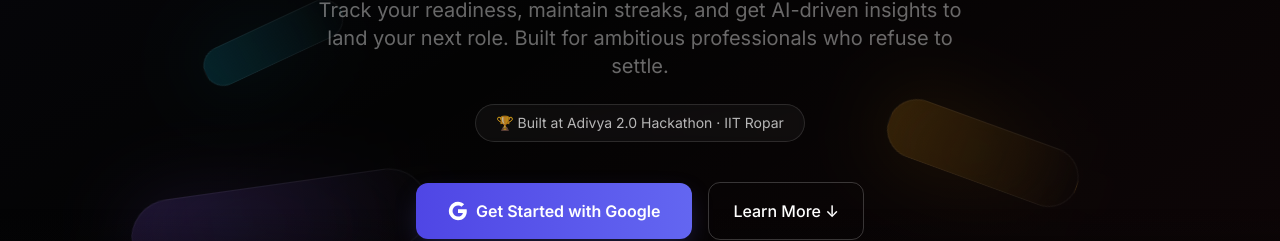
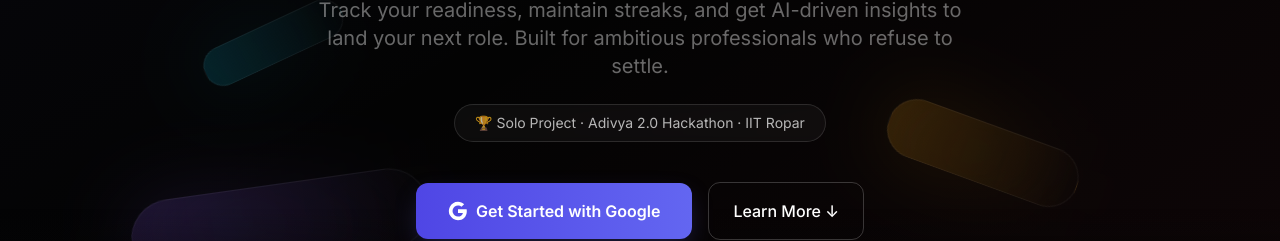
Before and after one commit to indoreshivam2006/CareerLaunch-AI-Placement-Platform, a Next.js app in the folder frontend/: page / in a window 1280 px wide. Shown: the part 431-672 px from the top of the page. Built offline with nearby package versions, Linux system fonts and the light colour scheme; no server answers.

Commit message:
fix: update landing page, remove fake metrics, fix README, solo credit

```diff
--- a/frontend/app/page.tsx
+++ b/frontend/app/page.tsx
@@ -122,5 +122,5 @@ const features = [
   { icon: "🧠", title: "Aptitude Module", desc: "Practice quantitative, logical, and verbal reasoning questions" },
   { icon: "🏢", title: "Company Tracker", desc: "Track upcoming campus companies, deadlines, and eligibility criteria" },
   { icon: "⚖️", title: "Offer Comparison", desc: "Compare job offers side-by-side based on CTC, location, and growth" },
-  { icon: "💳", title: "Pricing Tiers", desc: "Subscription tiers to unlock advanced AI-powered premium features" },
+  { icon: "💳", title: "Pricing Tiers", desc: "Subscription model for advanced AI-powered premium features" },
 ];
--- a/frontend/components/ui/shape-landing-hero.tsx
+++ b/frontend/components/ui/shape-landing-hero.tsx
@@ -132,7 +132,7 @@ function HeroContent({
         className="mt-6 flex justify-center"
       >
         <span className="inline-flex items-center gap-2 rounded-full border border-white/[0.12] bg-white/[0.04] px-5 py-2 text-sm text-white/70 backdrop-blur-sm">
-          🏆 Built at Adivya 2.0 Hackathon · IIT Ropar
+          🏆 Solo Project · Adivya 2.0 Hackathon · IIT Ropar
         </span>
       </motion.div>
 
```
Also changed, not shown: 1 other file (tests, documents, lock files or other folders).
